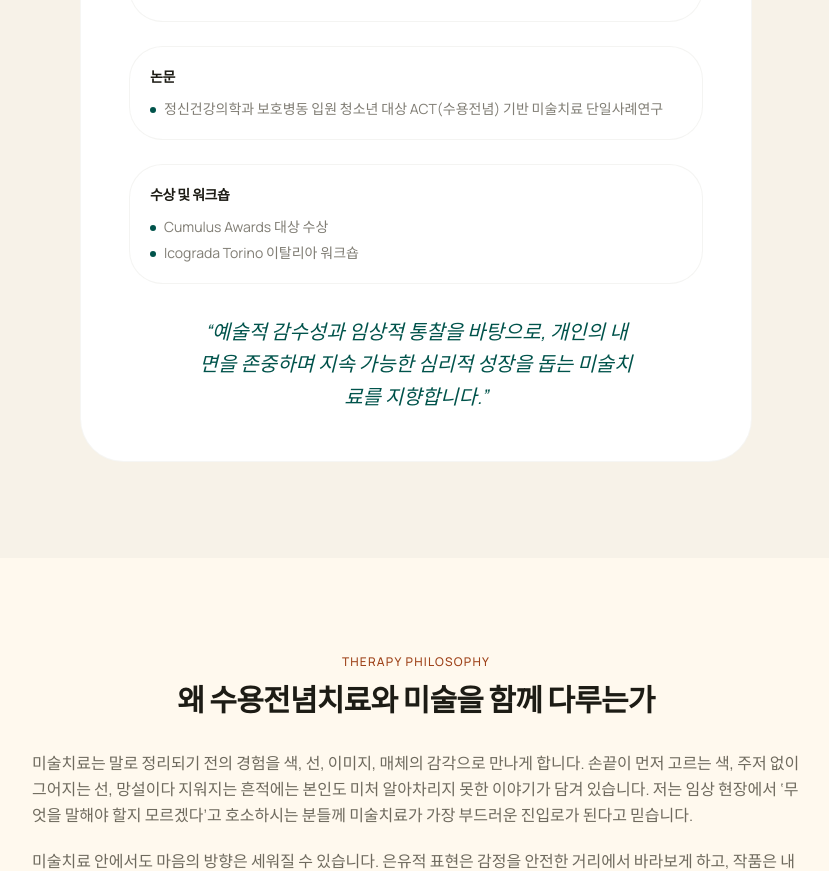
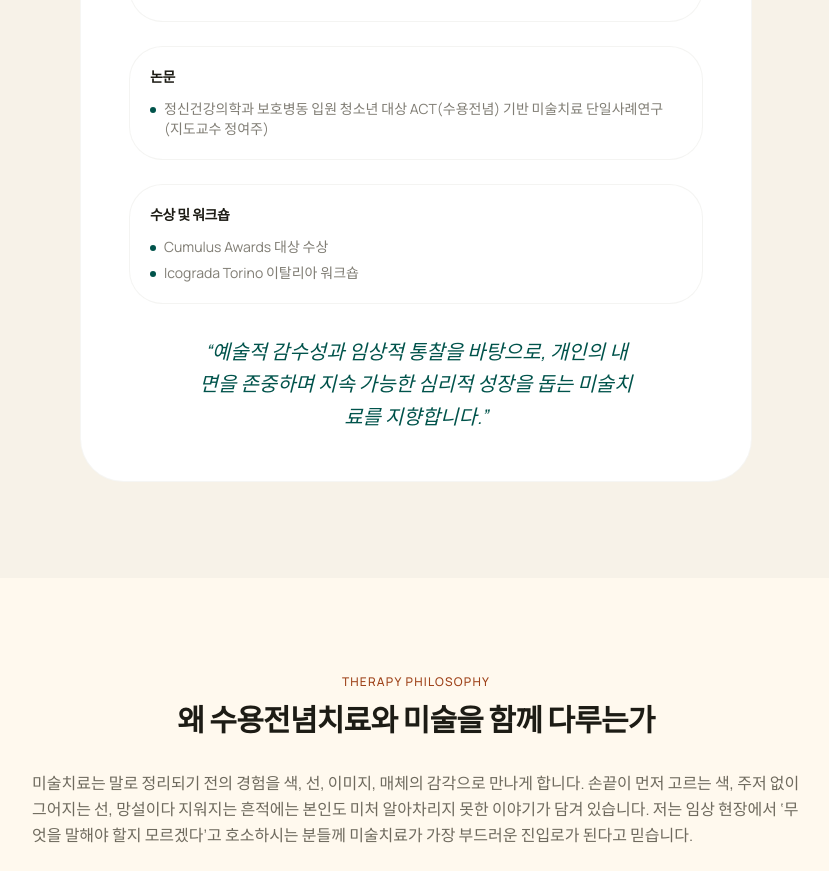
Before and after one commit to act-art-center/actartcenter.com, a Next.js app: page /team in a window 1280 px wide. Shown: the part 2018-2889 px from the top of the page, without its empty margins (224-1053 px from the left). Built offline with nearby package versions, Linux system fonts and the light colour scheme.

Commit message:
content: add thesis advisor to team profile

```diff
--- a/src/app/team/page.tsx
+++ b/src/app/team/page.tsx
@@ -291,7 +291,7 @@ export default function TeamPage() {
                 <ul className="space-y-1.5 text-sm text-charcoal/70">
                   <li className="flex items-start gap-2">
                     <span className="w-1.5 h-1.5 mt-2 rounded-full bg-primary-500 shrink-0" />
-                    정신건강의학과 보호병동 입원 청소년 대상 ACT(수용전념) 기반 미술치료 단일사례연구
+                    정신건강의학과 보호병동 입원 청소년 대상 ACT(수용전념) 기반 미술치료 단일사례연구 (지도교수 정여주)
                   </li>
                 </ul>
               </div>
```
